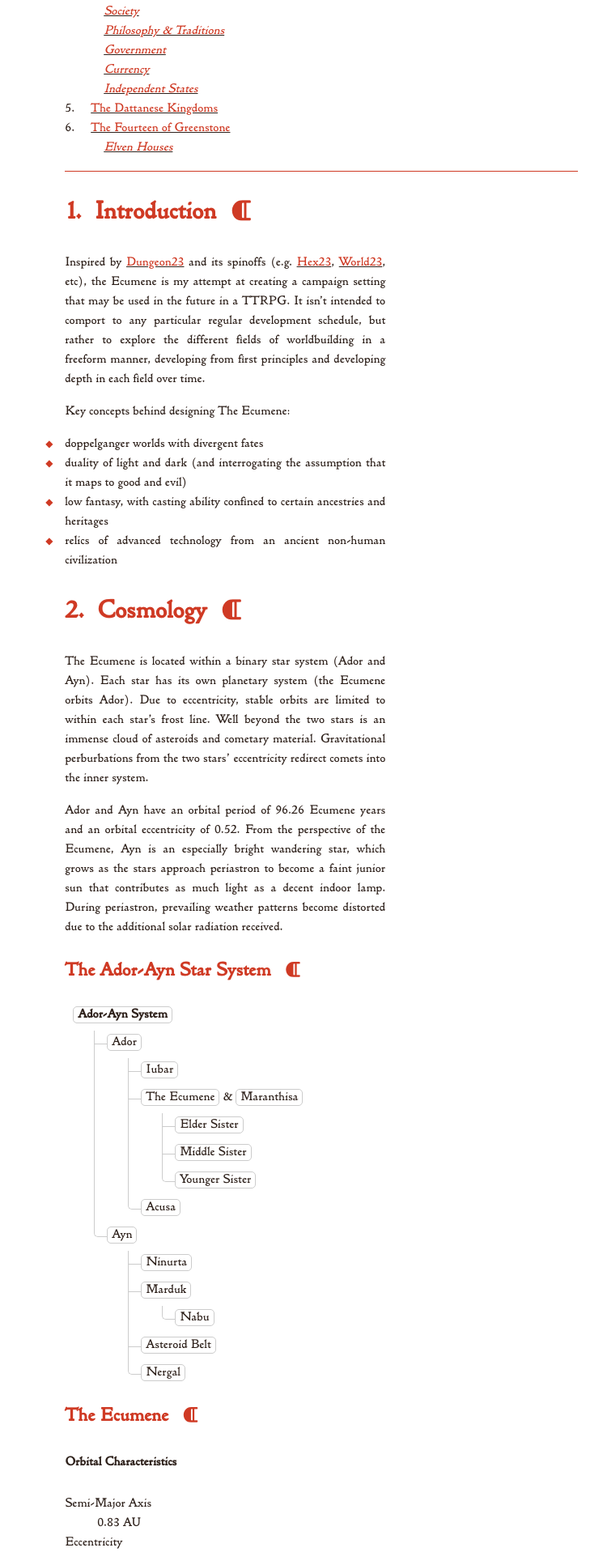
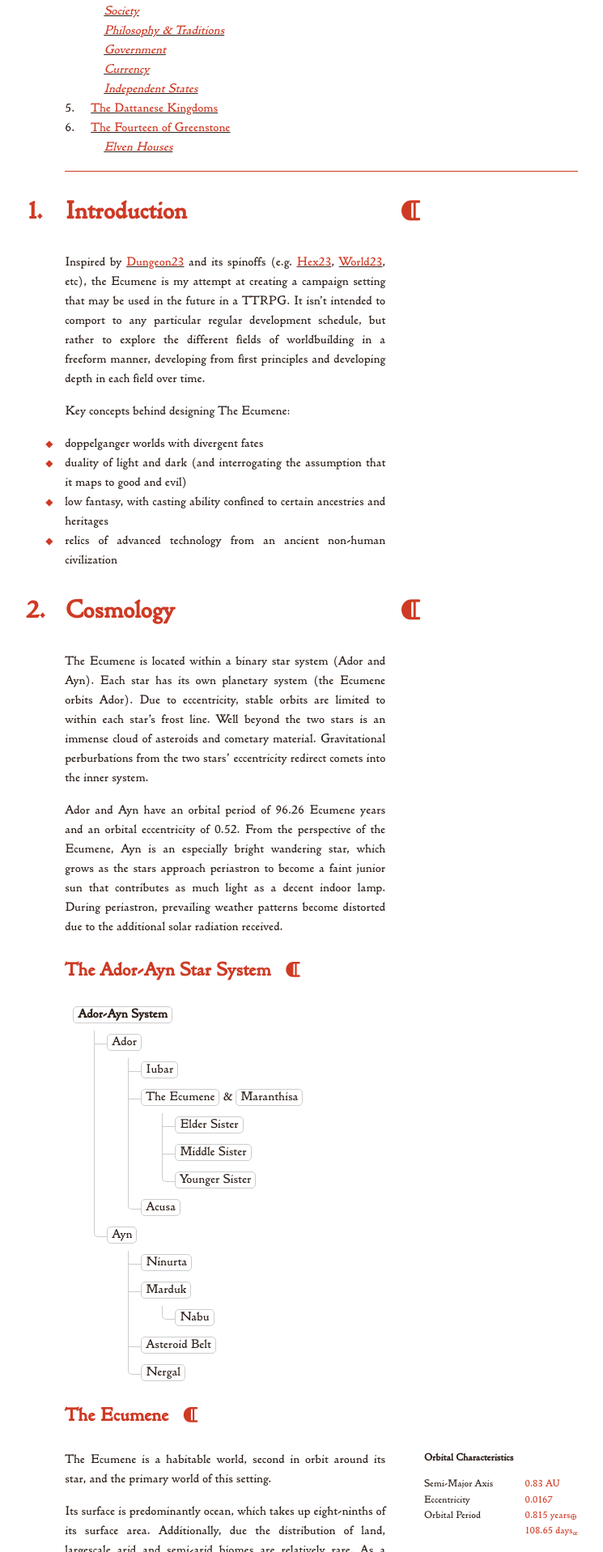
Before and after one commit to kmules1/kmules1.github.io, a Jekyll site: the page built from ecumene/index.md, in a window 1280 px wide. Shown: the part 547-2464 px from the top of the page at 81% size, without its empty margins (243-988 px from the left). Built offline with Jekyll 4.4.1, drawn with Linux system fonts in a browser that asks for light colours; some of the changed text lies outside the part shown.

Commit message:
more integration

```diff
--- a/assets/css/ecumene2.scss
+++ b/assets/css/ecumene2.scss
@@ -12,12 +12,12 @@ $red:							#CF3A24;		//	緋		Ake			Scarlet (blood)
  *	FONTS
  */
 @font-face {
-	font-family:	'Golden Type';
-	src:			url(../fonts/Golden_Type_ITC_Std_Regular.otf);
+	font-family:				'Golden Type';
+	src:						url(../fonts/Golden_Type_ITC_Std_Regular.otf);
 }
 @font-face {
-	font-family:	'Offenbacher Schwabacher CAT';
-	src:			url(../fonts/offenbacherschwabachercat.regular.ttf);
+	font-family:				'Offenbacher Schwabacher CAT';
+	src:						url(../fonts/offenbacherschwabachercat.regular.ttf);
 }
 
 /*
@@ -25,32 +25,32 @@ $red:							#CF3A24;		//	緋		Ake			Scarlet (blood)
  */
 
 :root {
-	--red:					#CF3A24;
-	--black:				#2E211B;
-	--grey:					#2E211B1A;
-	--white:				#FFF;
+	--red:						#CF3A24;
+	--black:					#2E211B;
+	--grey:						#2E211B1A;
+	--white:					#FFF;
 
-	font-family:			'Golden Type';
-	line-height:			1.5;
+	font-family:				'Golden Type';
+	line-height:				1.5;
 }
 
 h1, h2, h3, h4 {
-	color:					var(--red);
+	color:						var(--red);
 }
-h1 {	font-size:			2.25em;	}
-h2 {	font-size:			2em;	}
-h3 {	font-size:			1.5em;	}
-h4 {	font-size:			1.25em;	}
-h5 {	font-size:			1em;	}
+h1 {	font-size:				2.25em;	}
+h2 {	font-size:				2em;	}
+h3 {	font-size:				1.5em;	}
+h4 {	font-size:				1.25em;	}
+h5 {	font-size:				1em;	}
 
 body {
-	background-color:		var(--white);
-	color:					var(--black);
+	background-color:			var(--white);
+	color:						var(--black);
 }
 
 body > * {
-	max-width:				80ch;
-	margin-inline:			auto;
+	max-width:					80ch;
+	margin-inline:				auto;
 }
 
 a {
@@ -77,25 +77,26 @@ em.ae {
 /*
  *	HEADER
  */
+
 header {
-	border-bottom:			1px solid var(--red);
+	border-bottom:				1px solid var(--red);
 }
 
 header title-block {
-	display:				block;
-	font-family:			'Offenbacher Schwabacher CAT';
-	font-size:				7rem;
-	color:					var(--red);
-	text-align:				center;
-	line-height:			1;
+	display:					block;
+	font-family:				'Offenbacher Schwabacher CAT';
+	font-size:					7rem;
+	color:						var(--red);
+	text-align:					center;
+	line-height:				1;
 }
 
 header subtitle-block {
-	display:				block;
-	width:					80%;
-	margin:					auto;
-	width:					80%;
-	text-align-last:		justify;
+	display:					block;
+	width:						80%;
+	margin:						auto;
+	width:						80%;
+	text-align-last:			justify;
 }
 
 /*
@@ -148,26 +149,31 @@ main h2 {
 	display:					flex;
 	flex-direction:				row;
 	justify-content:			flex-start;
+	margin-inline-start:		-3rem;
 }
 main h2:before {
 	display:					block;
 	content:					counter(headers) ".\00a0";
+	width:						3rem;
+}
+main h2 span {
+	width:						25ch;
 }
 
 main p,main ul {
-	max-width:				50ch;
-	text-align:				justify;
-	list-style:				none;
-	padding-left:			0;
+	max-width:					50ch;
+	text-align:					justify;
+	list-style:					none;
+	padding-left:				0;
 }
 
 main ul li::before {
-	content:				"\25C6";
-	color:					var(--red);
-	display:				inline-block;
-	width:					2em;
-	margin-left:			-2em;
-	font-size:				0.75em;
+	content:					"\25C6";
+	color:						var(--red);
+	display:					inline-block;
+	width:						2em;
+	margin-left:				-2em;
+	font-size:					0.75em;
 }
 
 /*
@@ -175,56 +181,56 @@ main ul li::before {
  */
 
 aside.sidebox {
-	display:				block;
-	float:					right;
-	min-width:				30ch;
-	clear:					both;
-	margin-block-end:		2rem;
-	margin-inline-start:	2rem;
-	font-size:				0.8rem;
+	display:					block;
+	float:						right;
+	min-width:					30ch;
+	clear:						both;
+	margin-block-end:			2rem;
+	margin-inline-start:		2rem;
+	font-size:					0.8rem;
 }
 
 aside.sidebox.table {
-	border:					1px dotted var(--black);
-	padding:				1rem;
-	background-color:		var(--grey);
+	border:						1px dotted var(--black);
+	padding:					1rem;
+	background-color:			var(--grey);
 }
 
 aside.sidebox h5 {
-	margin:					0;
+	margin:						0;
 }
 
 aside.sidebox p {
-	color:					var(--red);
-	width:					30ch;
+	color:						var(--red);
+	width:						30ch;
 }
 
 aside.sidebox dl {
-	display:				grid;
-	grid-template-columns:	1fr auto;
+	display:					grid;
+	grid-template-columns:		1fr auto;
 }
 aside.sidebox dt {
-	grid-column:			1/2;
+	grid-column:				1/2;
 }
 aside.sidebox dd {
-	grid-column:			2/3;
-	margin:					0;
-	color:					var(--red);
+	grid-column:				2/3;
+	margin:						0;
+	color:						var(--red);
 }
 
 aside.sidebox caption {
-	font-weight:			bold;
-	padding-block-end:		1rem;
+	font-weight:				bold;
+	padding-block-end:			1rem;
 }
 aside.sidebox th {
-	text-align:				left;
+	text-align:					left;
 }
 aside.sidebox td {
-	color:					var(--red);
+	color:						var(--red);
 }
 aside.sidebox td:first-of-type {
-	white-space:			nowrap;
-	color:					unset;
+	white-space:				nowrap;
+	color:						unset;
 }
 
 /*
--- a/assets/css/tree.css
+++ b/assets/css/tree.css
@@ -87,7 +87,6 @@ ul.tree>li:first-child::after {
 	display:				inline-block;
 }
 .tree h4 span {
-	margin-inline-start:	1em;
 	font-style:				italic;
 	font-size:				smaller;
 }
--- a/ecumene/index.md
+++ b/ecumene/index.md
@@ -197,7 +197,7 @@ Ador and Ayn have an orbital period of 96.26 Ecumene years and an orbital eccent
 
 ### The Ecumene
 
-<aside>
+<aside class="sidebox">
 	<h5>Orbital Characteristics</h5>
 	<dl>
 		<dt>Semi-Major Axis</dt>
@@ -210,7 +210,7 @@ Ador and Ayn have an orbital period of 96.26 Ecumene years and an orbital eccent
 	</dl>
 </aside>
 
-<aside>
+<aside class="sidebox">
 	<h5>Physical Characteristics</h5>
 	<dl>
 		<dt>Mass</dt>
@@ -241,14 +241,36 @@ Reports from the few explorers who had attempted a landing on the post-cataclysm
 
 ### The Three Sisters
 
+<aside class="sidebox">
+	<table>
+		<thead>
+			<tr>
+				<th>Relationship</th>
+				<th>Resonance</th>
+			</tr>
+		</thead>
+		<tbody>
+			<tr>
+				<td>Great-Elder</td>
+				<td>5:28</td>
+			</tr>
+			<tr>
+				<td>Elder-Middle</td>
+				<td>9:11</td>
+			</tr>
+			<tr>
+				<td>Elder-Younger</td>
+				<td>6:11</td>
+			</tr>
+			<tr>
+				<td>Middle-Younger</td>
+				<td>2:3</td>
+			</tr>
+		</tbody>
+	</table>
+</aside>
+
 The three moons of Ecumene-Maranthisa are in orbital resonance with one another. The largest and closest, called the Elder Sister, is also in orbital resonance with the Ecumene-Maranthisa orbital period, resulting in a complex interaction between the five worlds.
-
-| Relationship   | Resonance |
-|----------------|-----------|
-| Great-Elder    | 5:28      |
-| Elder-Middle   | 9:11      |
-| Elder-Younger  | 6:11      |
-| Middle-Younger | 2:3       |
 
 The Elder Sister's orbital period is precisely 5.6 days on the Ecumene, and is used as the basis for the month in most calendars.
 
@@ -545,6 +567,65 @@ In spite of this, folk practices persist, either having absorbed some aspects of
 
 ### Currency
 
+<aside class="sidebox table">
+	<table>
+		<caption>Standard Coins</caption>
+		<thead>
+
+			<tr>
+				<th>Name</th>
+				<th>Diameter</th>
+				<th>Thickness</th>
+				<th>Mass</th>
+			</tr>
+		</thead>
+		<tbody>
+			<tr>
+				<td>Quarter Dirham</td>
+				<td>9.525mm</td>
+				<td>1.52mm</td>
+				<td>1.12g</td>
+			</tr>
+			<tr>
+				<td>Half Dirham</td>
+				<td>13.47mm</td>
+				<td>1.52mm</td>
+				<td>2.24g</td>
+			</tr>
+			<tr>
+				<td>Dirham</td>
+				<td>19.05mm</td>
+				<td>1.52mm</td>
+				<td>4.48g</td>
+			</tr>
+			<tr>
+				<td>Double Dirham</td>
+				<td>26.94mm</td>
+				<td>1.52mm</td>
+				<td>8.96g</td>
+			</tr>
+			<tr>
+				<td>Quadruple Dirham</td>
+				<td>38.1mm</td>
+				<td>1.52mm</td>
+				<td>17.92g</td>
+			</tr>
+			<tr>
+				<td>Mina (=60 Dr)</td>
+				<td></td>
+				<td></td>
+				<td>268.8g</td>
+			</tr>
+			<tr>
+				<td>Talent (=3600 Dr)</td>
+				<td></td>
+				<td></td>
+				<td>16.13kg</td>
+			</tr>
+		</tbody>
+	</table>
+</aside>
+
 ### Independent States
 
 In the years since the High Imperium, its territorial extent has dramatically shrunk back towards its core territory. The areas lost, however, continued to maintain strong cultural affinity with the Imperium, identifying themselves as co-inheritors of its culture and maintaining a political structure and culture modeled after the Imperium. Some have also sought Imperial favor when coming into conflict with its neighbors, as the current Imperium remains hegemonic within the overall region.
```
